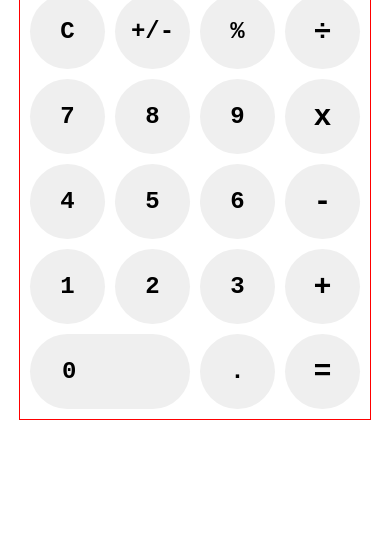
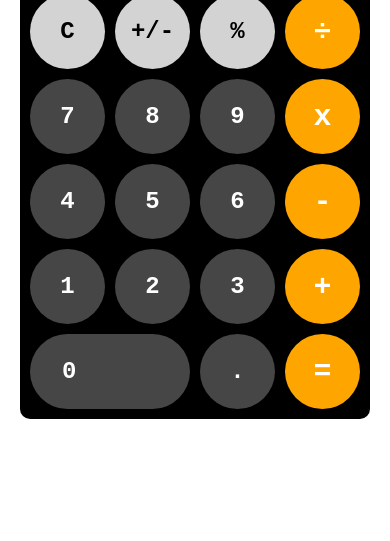
Before and after one commit to Samichpower/odin-calculator, a plain HTML site: page index.html in a window 390 px wide. Shown: the part 303-844 px from the top of the page. Drawn offline with Linux system fonts and the light colour scheme.

Commit message:
Add colors to resemble iPhone calculator

```diff
--- a/index.html
+++ b/index.html
@@ -11,9 +11,9 @@
     <div id="output">555,555</div>
     <div id="button-container">
       <div class="row">
-        <button class="clear">C</button>
-        <button class="pos-neg">+/-</button>
-        <button class="percent">%</button>
+        <button class="clear light-gray">C</button>
+        <button class="pos-neg light-gray">+/-</button>
+        <button class="percent light-gray">%</button>
         <button class="divide operator">÷</button>
       </div>
       <div class="row">
--- a/style.css
+++ b/style.css
@@ -15,14 +15,16 @@ body {
   display: flex;
   flex-direction: column;
   justify-content: flex-end;
-  border: 1px solid red;
+  border-radius: 10px;
   height: 600px;
   width: fit-content;
+  background-color: black;
 }
 
 #output {
   font-size: 60px;
   text-align: right;
+  color: white;
 }
 
 .button-container {
@@ -42,10 +44,18 @@ body {
   border: none;
   font-size: 24px;
   font-weight: bold;
+  color: white;
+  background-color: rgb(70, 70, 70);
+}
+
+.row .light-gray {
+  color: black;
+  background-color: lightgray;
 }
 
 .row .operator {
   font-size: 30px;
+  background-color: orange;
 }
 
 .zero {
```
